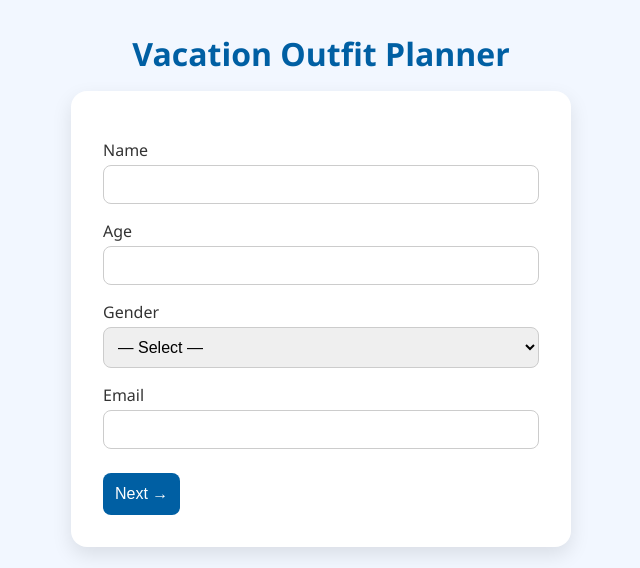
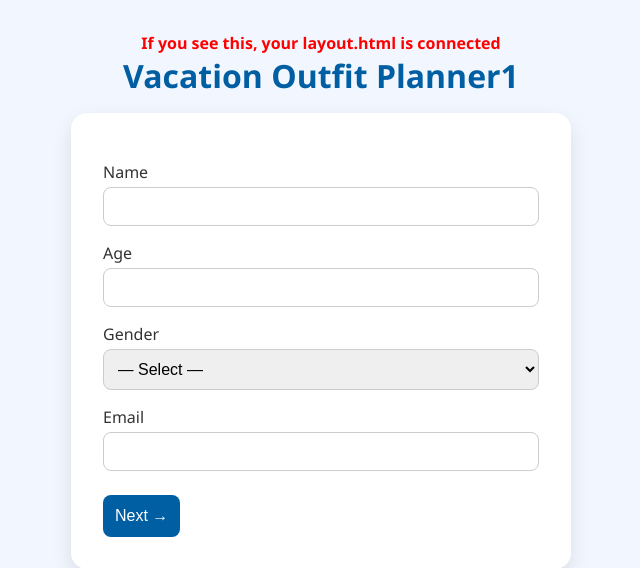
Before and after one commit to mayokunl/Weather-Based-Outfit-Planner, a Flask app: page /register in a window 1280 px wide. Shown: the top 568 px of the page, without its empty margins (319-959 px from the left). Run offline with Flask 3, Linux system fonts and the light colour scheme.

Commit message:
fixed css issue

```diff
--- a/app.py
+++ b/app.py
@@ -10,6 +10,7 @@ def index():
 
 @app.route('/register', methods=['GET', 'POST'])
 def register():
+    print("== Rendering register route ==")
     if request.method == 'POST':
         # store basic profile info in session
         session['name']   = request.form.get('name', '')
--- a/templates/layout.html
+++ b/templates/layout.html
@@ -3,10 +3,11 @@
 <head>
   <meta charset="UTF-8">
   <meta name="viewport" content="width=device-width,initial-scale=1">
-  <title>Vacation Outfit Planner</title>
+  <title>Vacation Outfit Planner TEST VERSION</title>
   <link rel="stylesheet" href="{{ url_for('static', filename='styles.css') }}">
 </head>
 <body>
+  <p style="color: red; font-weight: bold;">If you see this, your layout.html is connected</p>
   {% block body %}{% endblock %}
 </body>
 </html>
--- a/templates/register.html
+++ b/templates/register.html
@@ -1,6 +1,6 @@
 {% extends "layout.html" %}
 {% block body %}
-<h1>Vacation Outfit Planner</h1>
+<h1>Vacation Outfit Planner1</h1>
 <form method="post">
   <label for="name">Name</label>
   <input id="name" name="name" required>
```
